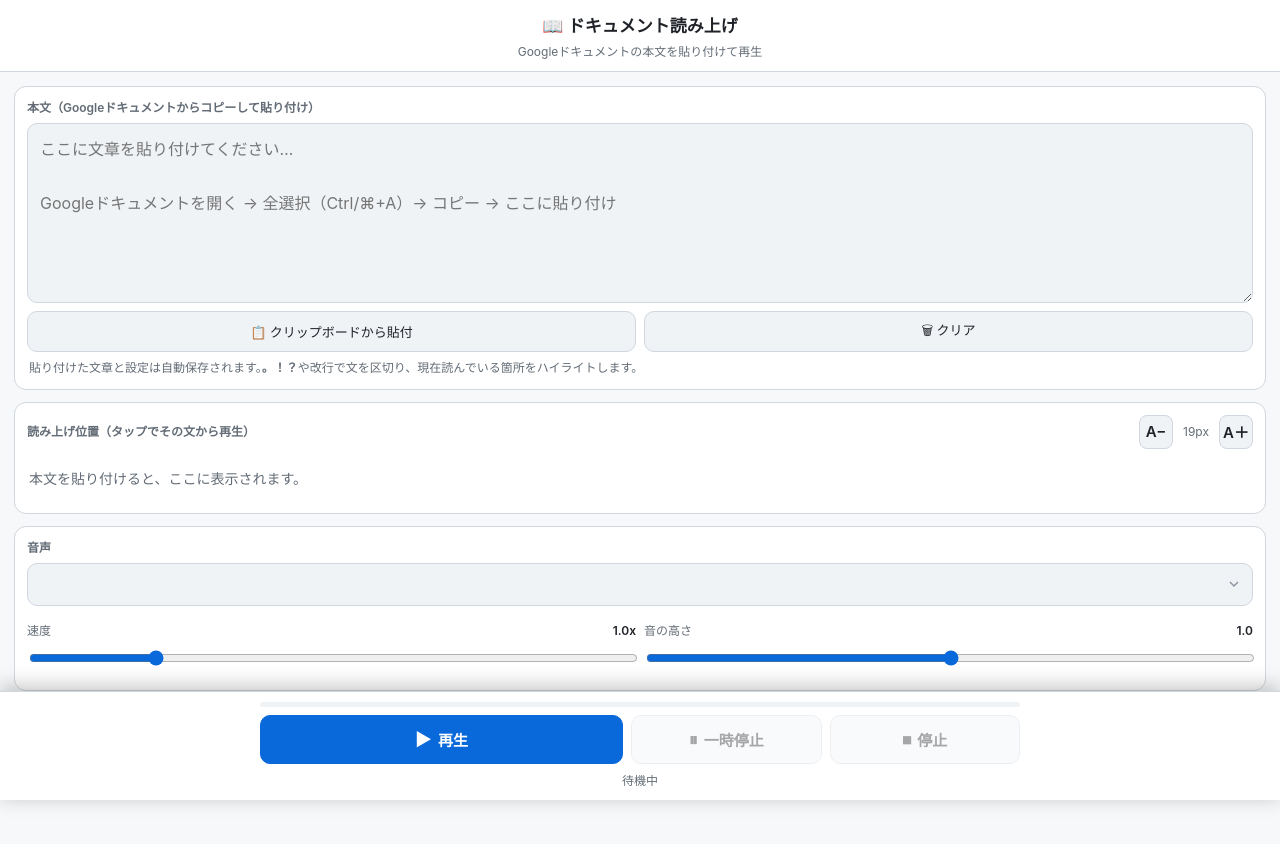
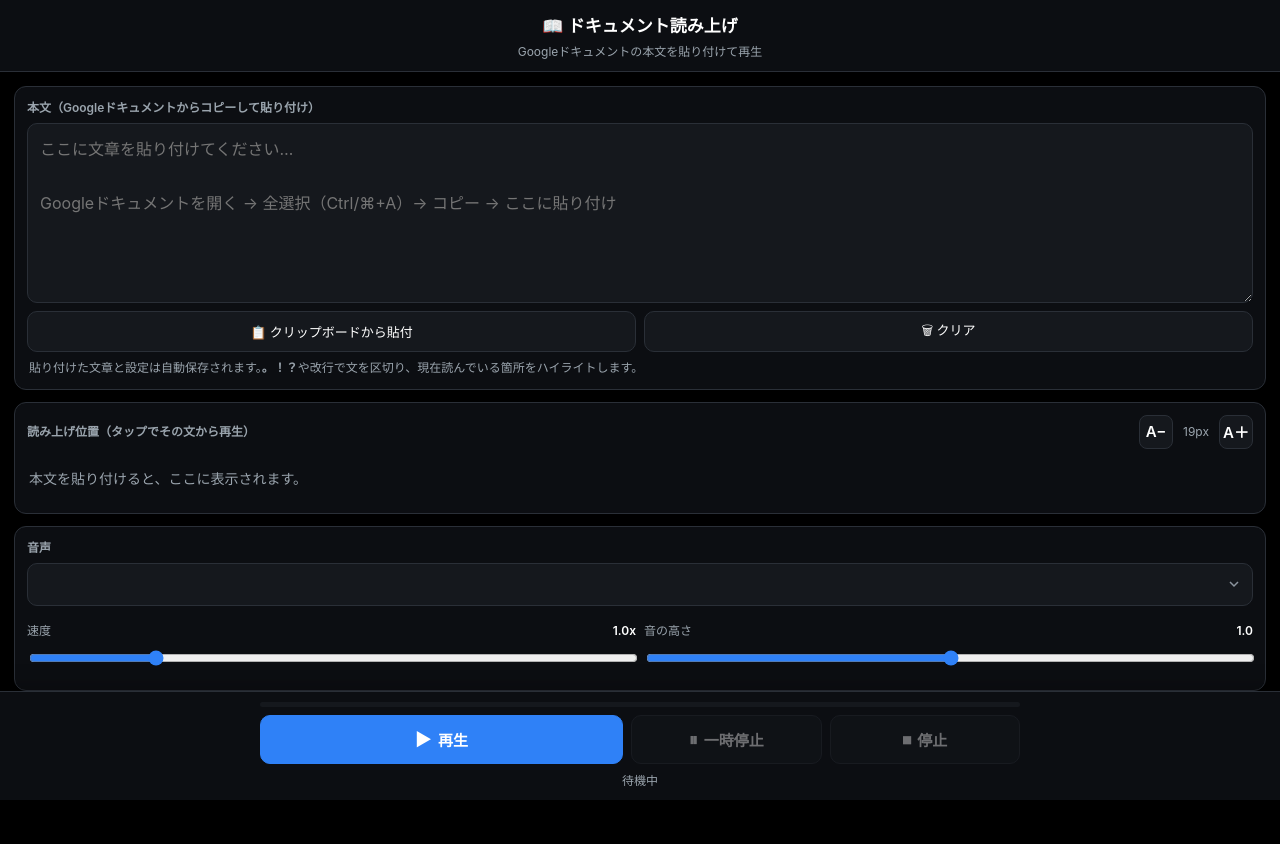
Before and after one commit to chikashimasaki-lgtm/GDocReader, a plain HTML site: page index.html in a window 1280 px wide. Drawn offline with Linux system fonts and the light colour scheme.

Commit message:
配色を黒背景・白文字に固定（常時ダーク）
Co-Authored-By: Claude Opus 4.8 <noreply@anthropic.com>

```diff
--- a/index.html
+++ b/index.html
@@ -3,20 +3,14 @@
 <head>
 <meta charset="UTF-8">
 <meta name="viewport" content="width=device-width, initial-scale=1.0, maximum-scale=1.0, user-scalable=no">
-<meta name="theme-color" content="#1f6feb">
+<meta name="theme-color" content="#000000">
 <title>ドキュメント読み上げ</title>
 <style>
   :root{
-    --bg:#0d1117; --panel:#161b22; --panel2:#1c232c; --border:#30363d;
-    --text:#e6edf3; --muted:#8b949e; --accent:#1f6feb; --accent2:#388bfd;
-    --hl:#f2cc60; --hlbg:rgba(242,204,96,.18); --danger:#da3633; --ok:#238636;
-  }
-  @media (prefers-color-scheme: light){
-    :root{
-      --bg:#f6f8fa; --panel:#ffffff; --panel2:#f0f3f6; --border:#d0d7de;
-      --text:#1f2328; --muted:#636c76; --accent:#0969da; --accent2:#218bff;
-      --hl:#9a6700; --hlbg:rgba(255,212,59,.35); --danger:#cf222e; --ok:#1a7f37;
-    }
+    color-scheme: dark;
+    --bg:#000000; --panel:#0c0e12; --panel2:#15181d; --border:#2a2f37;
+    --text:#ffffff; --muted:#9aa4ad; --accent:#2f81f7; --accent2:#58a6ff;
+    --hl:#ffd54a; --hlbg:rgba(255,213,74,.18); --danger:#f0524a; --ok:#2ea043;
   }
   *{box-sizing:border-box;-webkit-tap-highlight-color:transparent}
   html,body{margin:0;padding:0}
```
